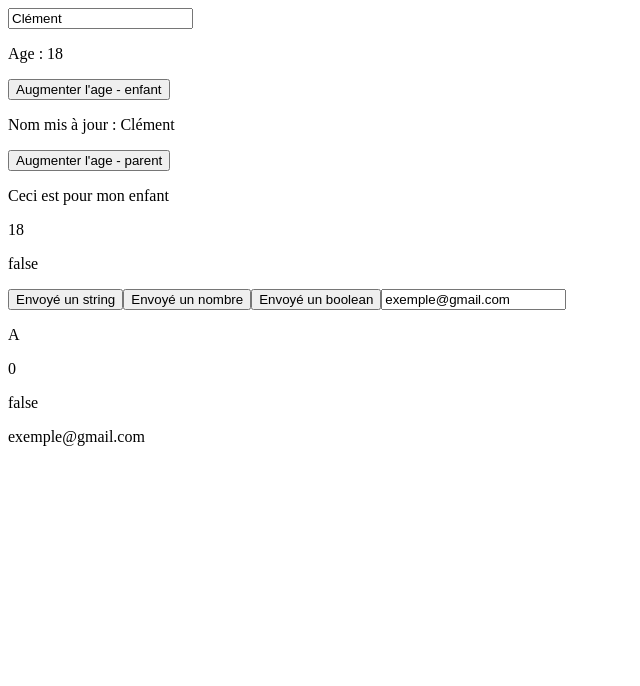
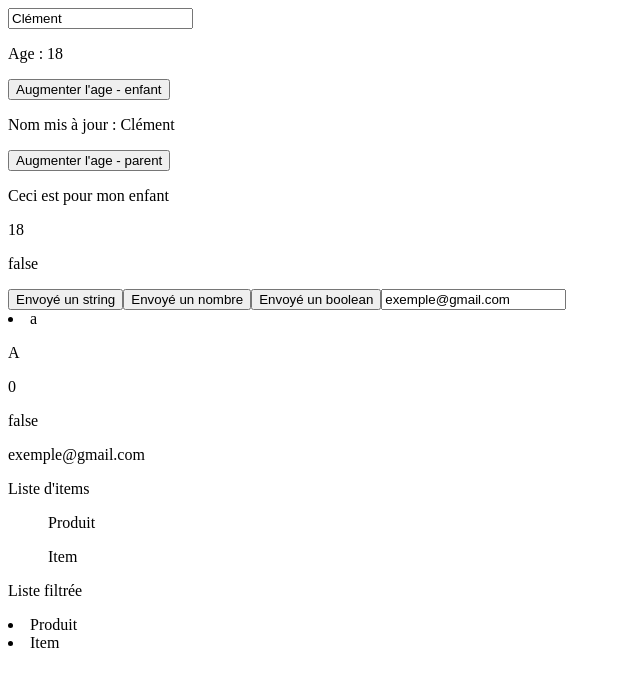
Before and after one commit to ClementHamonDev/Formation-Angular-Juin, an Angular app in the folder formation-angular/: page / in a window 1280 px wide. Shown: the top 686 px of the page, without its empty margins (0-640 px from the left). Built offline with nearby package versions, Linux system fonts and the light colour scheme.

Commit message:
liste et filtre + correction exo 4

```diff
--- a/formation-angular/src/app/app.component.html
+++ b/formation-angular/src/app/app.component.html
@@ -18,3 +18,6 @@
 <p>Nom mis à jour : {{userName}}</p>
 <button (click)="incrementAge()">Augmenter l'age - parent</button>
 <app-parent-component></app-parent-component>
+
+<app-item-list [items]="items"></app-item-list>
+<app-filtered-item-list [items]="items" [query]="'it'"></app-filtered-item-list>
--- a/formation-angular/src/app/app.component.ts
+++ b/formation-angular/src/app/app.component.ts
@@ -11,10 +11,12 @@ import { InputComponent } from "../components/input-output/input/input.component
 import { OutputComponent } from "../components/input-output/output/output.component";
 import { BidirectionnelComponent } from "../components/input-output/bidirectionnel/bidirectionnel.component";
 import { ParentComponentComponent } from "../components/exercice-3/parent-component/parent-component.component";
+import { ItemListComponent } from "../components/exercice-4/item-list/item-list.component";
+import { FilteredItemListComponent } from "../components/exercice-4/filtered-item-list/filtered-item-list.component";
 
 @Component({
   selector: 'app-root',
-  imports: [RouterOutlet, PremierComponentComponent, HelloWorldComponent, WelcomeComponent, PageComponent, WelcomeWithNameComponent, UserInfoComponent, UserProfileComponent, InputComponent, OutputComponent, BidirectionnelComponent, ParentComponentComponent],
+  imports: [RouterOutlet, PremierComponentComponent, HelloWorldComponent, WelcomeComponent, PageComponent, WelcomeWithNameComponent, UserInfoComponent, UserProfileComponent, InputComponent, OutputComponent, BidirectionnelComponent, ParentComponentComponent, ItemListComponent, FilteredItemListComponent],
   templateUrl: './app.component.html',
   styleUrl: './app.component.css'
 })
@@ -33,6 +35,8 @@ export class AppComponent {
   userName = 'Clément'
 
   currentAge = signal<number>(18)
+
+  items = ["Produit","Item"]
 
   init = () => {
     console.log(this.counter());
--- a/formation-angular/src/components/exercice-3/child-component/child-component.component.html
+++ b/formation-angular/src/components/exercice-3/child-component/child-component.component.html
@@ -7,3 +7,9 @@
 <button (click)="sendBoolean()">Envoyé un boolean</button>
 
 <input [value]="email()" (input)="handleInput($event)"/>
+
+@for (itemList of filteredList; track $index) {
+    <li>{{itemList}}</li>
+} @empty {
+    <p>No item in my list</p>
+}
--- a/formation-angular/src/components/exercice-3/child-component/child-component.component.ts
+++ b/formation-angular/src/components/exercice-3/child-component/child-component.component.ts
@@ -16,23 +16,28 @@ export class ChildComponentComponent {
   numberEvent = output<number>()
   booleanEvent = output<boolean>()
 
-  email = input<string>('')
-  emailChange = output<string>()
+  email = model<string>('');
 
-  sendString() {
+  list = ["a","b","c"]
+
+  filteredList = this.list.filter(item => item.startsWith("a"))
+
+
+  sendString(){
     this.stringEvent.emit('Message')
   }
 
-  sendNumber() {
+  sendNumber(){
     this.numberEvent.emit(123)
   }
 
-  sendBoolean() {
+  sendBoolean(){
     this.booleanEvent.emit(true)
   }
 
-  handleInput(newEmail: Event) {
-    const newValue = (event!.target as HTMLInputElement).value;
-    this.emailChange.emit(newValue)
+  handleInput(newEmail : Event){
+    const newValue = (newEmail.target as HTMLInputElement).value;
+    this.email.set(newValue)
   }
+
 }
--- /dev/null
+++ b/formation-angular/src/components/exercice-4/filtered-item-list/filtered-item-list.component.html
@@ -0,0 +1,4 @@
+<p>Liste filtrée</p>
+@for (item of filteredItems; track $index){
+    <li>{{item}}</li>
+}
--- /dev/null
+++ b/formation-angular/src/components/exercice-4/filtered-item-list/filtered-item-list.component.ts
@@ -0,0 +1,24 @@
+import { Component, input } from '@angular/core';
+
+@Component({
+  selector: 'app-filtered-item-list',
+  imports: [],
+  templateUrl: './filtered-item-list.component.html',
+  styleUrl: './filtered-item-list.component.css'
+})
+export class FilteredItemListComponent {
+
+  items = input.required<string[]>();
+  query = input.required<string>()
+
+  get filteredItems(): string[] {
+
+
+    return this.items().filter(item => {
+      var q = item.toLowerCase();
+      return q.includes(this.query());
+    })
+  }
+
+
+}
--- /dev/null
+++ b/formation-angular/src/components/exercice-4/item-list/item-list.component.html
@@ -0,0 +1,6 @@
+<p>Liste d'items<p>
+@for (item of items(); track $index){
+    <ul>{{item}}</ul>
+} @empty {
+    Liste vide
+}
--- /dev/null
+++ b/formation-angular/src/components/exercice-4/item-list/item-list.component.ts
@@ -0,0 +1,13 @@
+import { Component, input } from '@angular/core';
+
+@Component({
+  selector: 'app-item-list',
+  imports: [],
+  templateUrl: './item-list.component.html',
+  styleUrl: './item-list.component.css'
+})
+export class ItemListComponent {
+
+  items = input.required<string[]>();
+
+}
```
Also changed, not shown: formation-angular/src/components/exercice-4/filtered-item-list/filtered-item-list.component.css (added), formation-angular/src/components/exercice-4/item-list/item-list.component.css (added), 2 other files (tests, documents, lock files or other folders).
